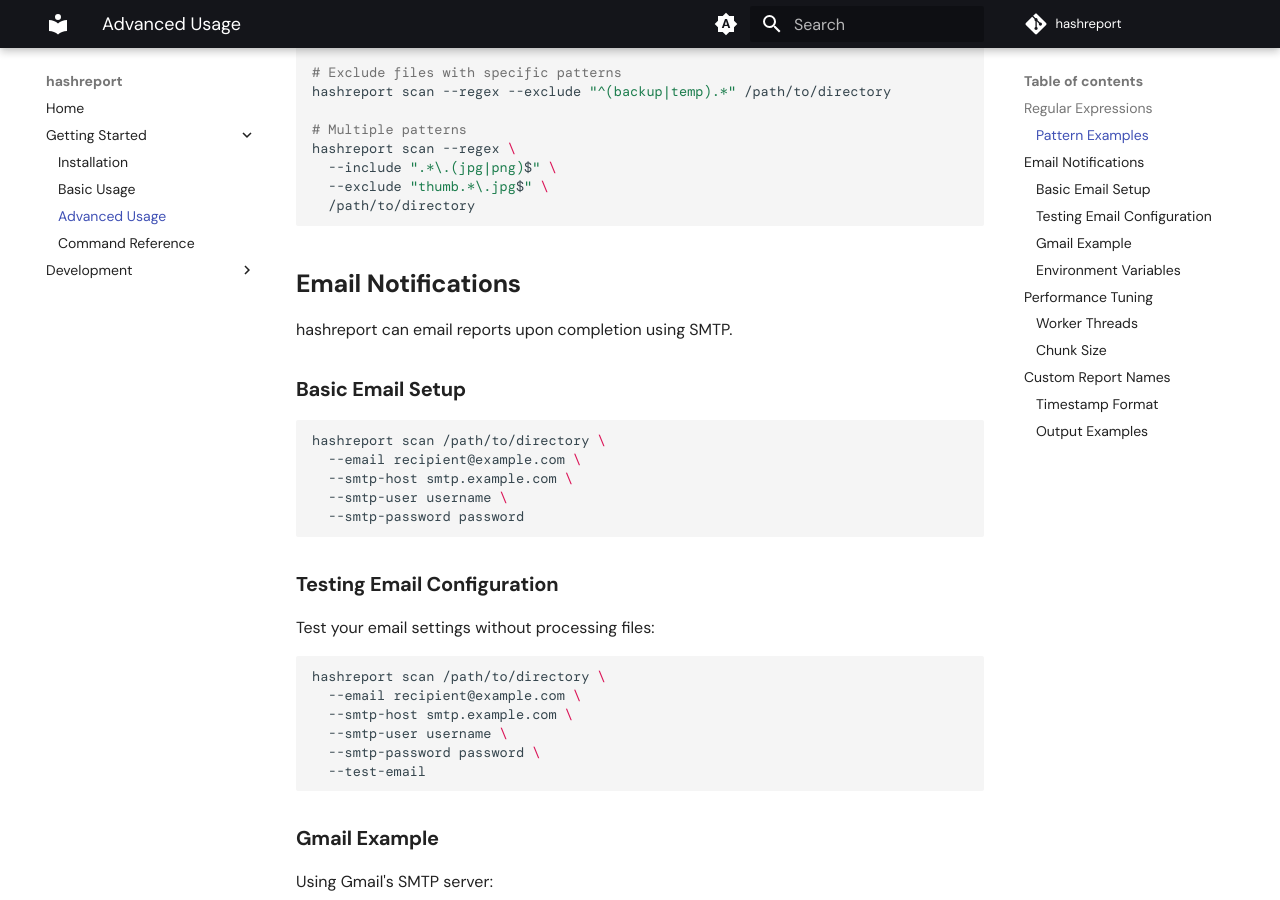
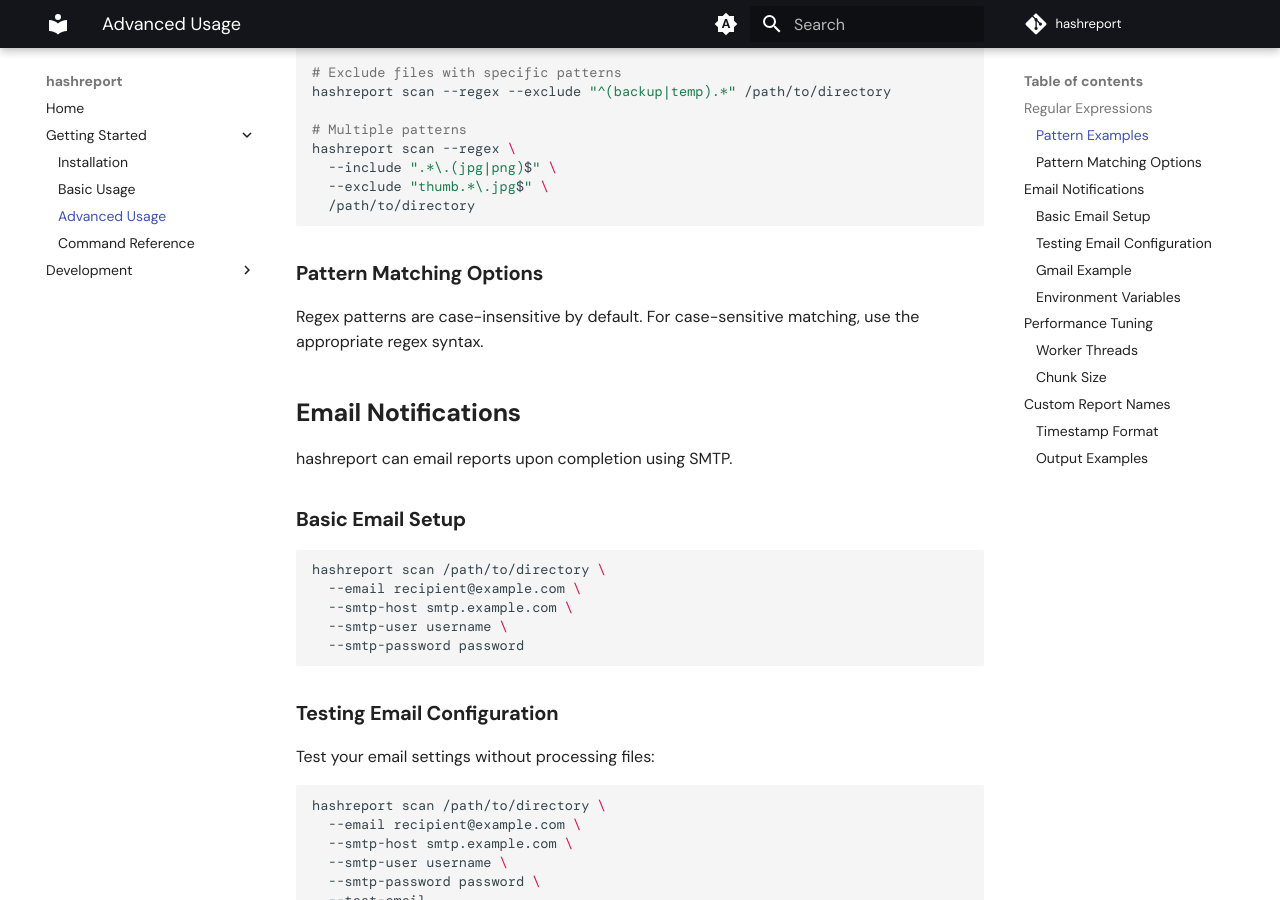
Before and after one commit to madebyjake/hashreport, an MkDocs documentation site: the page built from docs/getting-started/advanced.md, in a window 1280 px wide and 900 px high, scrolled down 463 px. Built offline with MkDocs 1.6.1 and Material for MkDocs 9.7.7, drawn with Linux system fonts in a browser that asks for light colours; some web fonts are replaced; comment, search, counter and statistics services are not loaded.

Commit message:
docs: add pattern matching options section

````diff
--- a/docs/getting-started/advanced.md
+++ b/docs/getting-started/advanced.md
@@ -24,6 +24,10 @@ hashreport scan --regex \
   --exclude "thumb.*\.jpg$" \
   /path/to/directory
 ```
+
+### **Pattern Matching Options**
+
+Regex patterns are case-insensitive by default. For case-sensitive matching, use the appropriate regex syntax.
 
 ## **Email Notifications**
 
````
